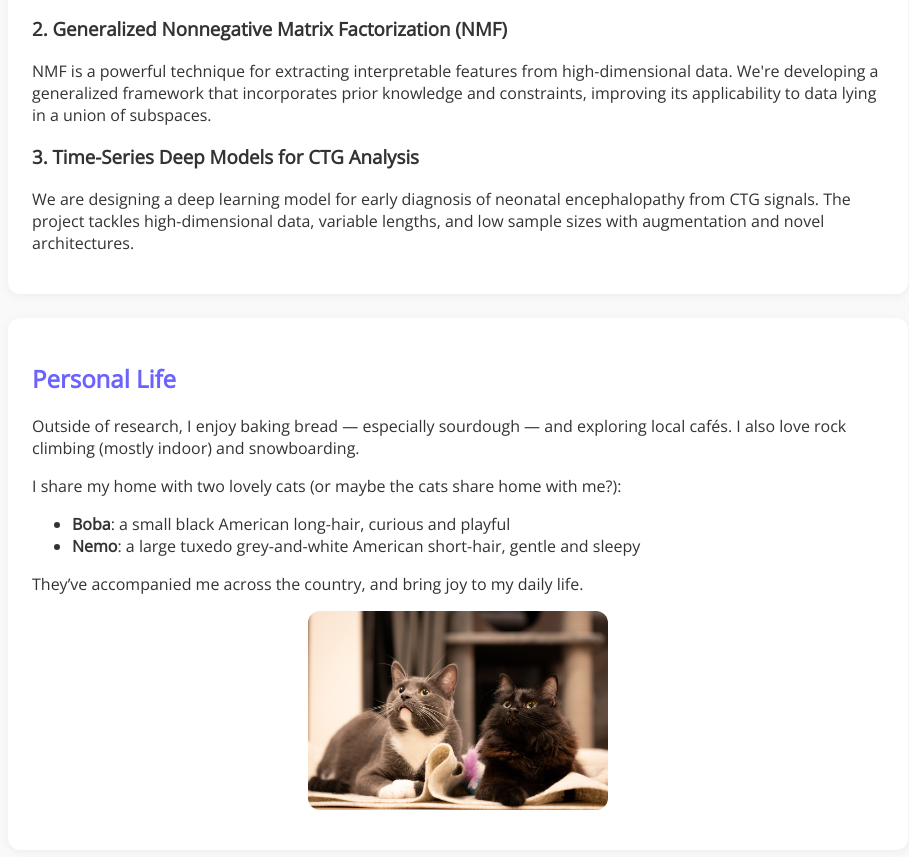
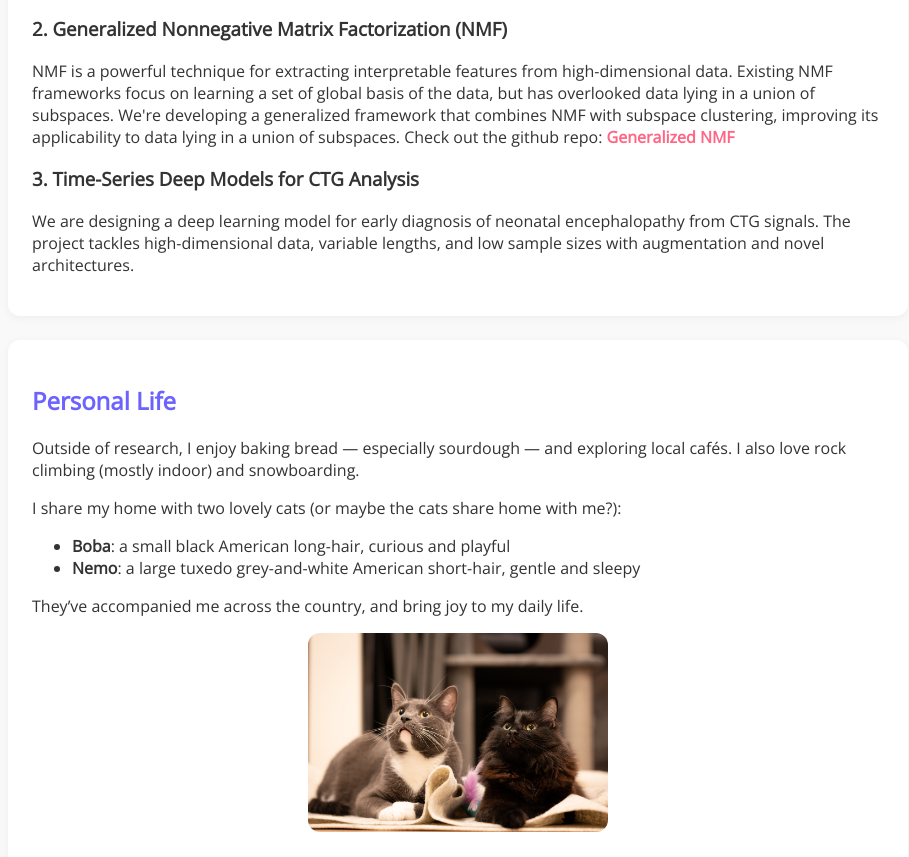
Before and after one commit to 123xrong/123xrong.github.io, a plain HTML site: page index.html in a window 1280 px wide. Shown: the part 1120-1977 px from the top of the page, without its empty margins (182-1091 px from the left). Drawn offline with nearby package versions, Linux system fonts and the light colour scheme.

Commit message:
Update index.html

```diff
--- a/index.html
+++ b/index.html
@@ -49,7 +49,8 @@
 
       <h3>2. Generalized Nonnegative Matrix Factorization (NMF)</h3>
       <p>
-        NMF is a powerful technique for extracting interpretable features from high-dimensional data. We're developing a generalized framework that incorporates prior knowledge and constraints, improving its applicability to data lying in a union of subspaces.
+        NMF is a powerful technique for extracting interpretable features from high-dimensional data. Existing NMF frameworks focus on learning a set of global basis of the data, but has overlooked data lying in a union of subspaces. We're developing a generalized framework that combines NMF with subspace clustering, improving its applicability to data lying in a union of subspaces.
+        Check out the github repo: <a href="https://github.com/123xrong/Generalized-NMF.git">Generalized NMF</a>
       </p>
 
       <h3>3. Time-Series Deep Models for CTG Analysis</h3>
```
